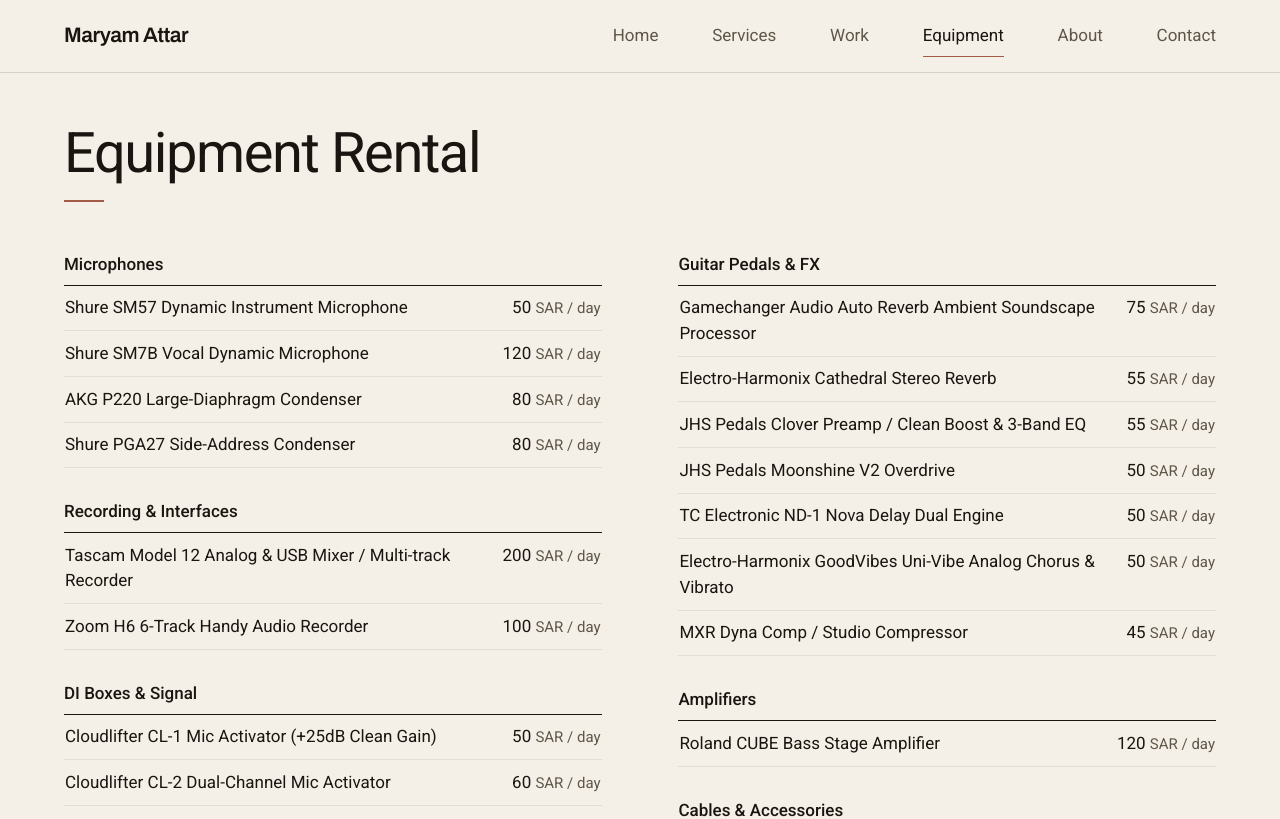
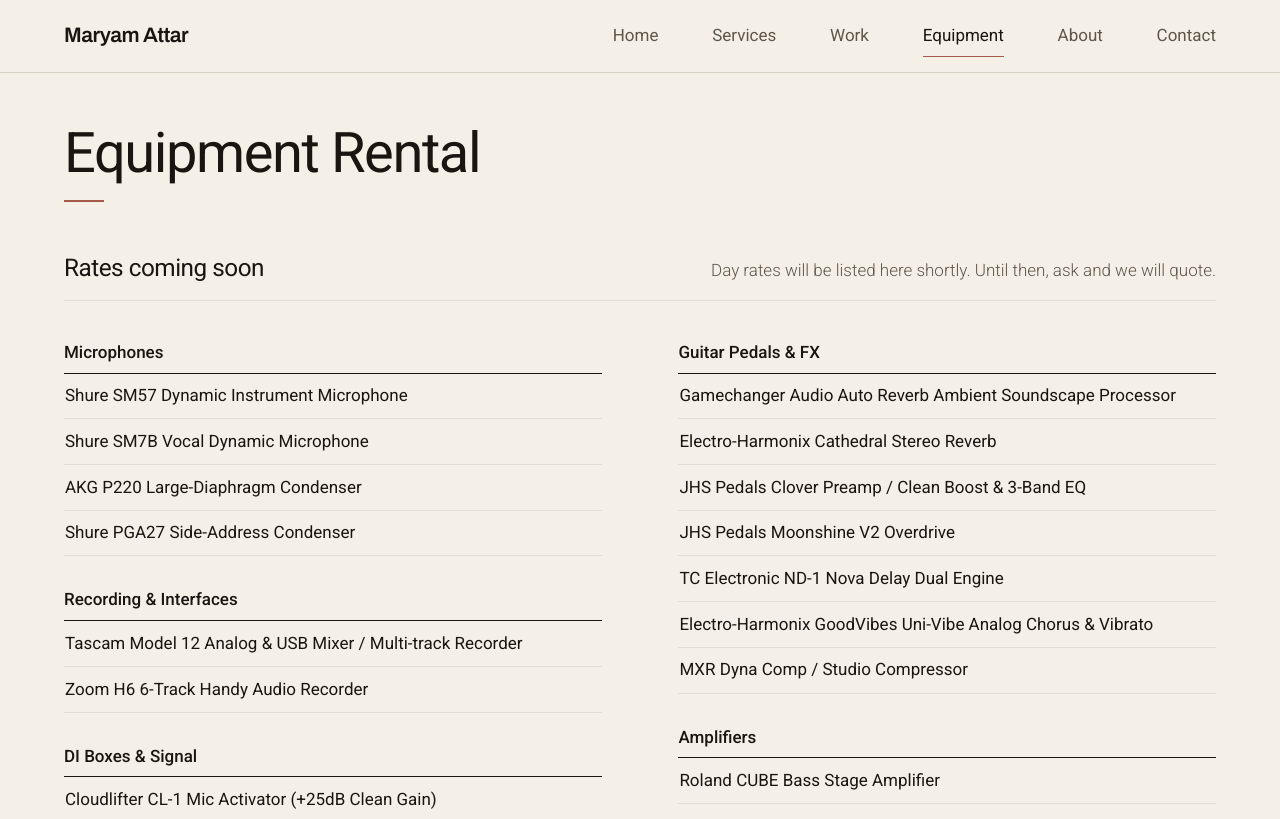
Before and after one commit to mattar23/Mix-Website, a Next.js app: page /equipment in a window 1280 px wide. Shown: the top 819 px of the page. Built offline with nearby package versions, Linux system fonts and the light colour scheme; no server answers.

Commit message:
Hold back equipment rates behind a coming soon note

```diff
--- a/src/app/equipment/page.tsx
+++ b/src/app/equipment/page.tsx
@@ -1,16 +1,16 @@
 import { Metadata } from 'next';
 import Link from 'next/link';
-import { EQUIPMENT_INVENTORY, RENTAL_TERMS } from '@/data/equipment';
+import { EQUIPMENT_INVENTORY, RATES_PUBLISHED, RENTAL_TERMS } from '@/data/equipment';
 import { siteConfig } from '@/config/site';
 
 export const metadata: Metadata = {
   title: 'Audio equipment rental in Jeddah',
   description:
-    'Microphones, recorders, DI boxes, pedals, and amplifiers for hire in Jeddah, Saudi Arabia. Shure SM7B and SM57, Tascam Model 12, Cloudlifter, Radial. Day rates in riyals, terms published in full.',
+    'Microphones, recorders, DI boxes, pedals, and amplifiers for hire in Jeddah, Saudi Arabia. Shure SM7B and SM57, Tascam Model 12, Cloudlifter, Radial. Rates coming soon, terms published in full.',
   alternates: { canonical: `${siteConfig.url}/equipment` },
   openGraph: {
     title: 'Audio equipment rental in Jeddah | Maryam Attar',
-    description: 'Studio and field recording gear for hire in Jeddah, with day rates.',
+    description: 'Studio and field recording gear for hire in Jeddah.',
     url: `${siteConfig.url}/equipment`,
     images: [
       {
@@ -47,6 +47,14 @@
 
       {/* One rate per row: the day rate. Longer periods are quoted on request. */}
       <section className="wrap step-b">
+        {!RATES_PUBLISHED && (
+          <p className="sheet-note">
+            <span className="sheet-note__head">Rates coming soon</span>
+            <span className="prose prose-fine">
+              Day rates will be listed here shortly. Until then, ask and we will quote.
+            </span>
+          </p>
+        )}
         <div className="sheets">
           {groups.map(({ category, items }) => (
             <table className="sheet" key={category}>
@@ -57,9 +65,11 @@
                     <th scope="row" className="sheet__name">
                       {item.brand} {item.name}
                     </th>
-                    <td className="sheet__rate">
-                      {item.dayRateSAR} <span className="sheet__unit">SAR / day</span>
-                    </td>
+                    {RATES_PUBLISHED && (
+                      <td className="sheet__rate">
+                        {item.dayRateSAR} <span className="sheet__unit">SAR / day</span>
+                      </td>
+                    )}
                   </tr>
                 ))}
               </tbody>
--- a/src/app/globals.css
+++ b/src/app/globals.css
@@ -388,6 +388,19 @@
 .sheet__unit { font-size: var(--t-fine); color: var(--ink-2); }
 
 @media (max-width: 900px) { .sheets { columns: 1; } }
+
+/* Stands in for the rate column until the rates are published. */
+.sheet-note {
+  display: flex;
+  flex-wrap: wrap;
+  justify-content: space-between;
+  align-items: baseline;
+  gap: 0.5rem 2rem;
+  padding-bottom: 1rem;
+  margin-bottom: 2.5rem;
+  border-bottom: 1px solid var(--rule-soft);
+}
+.sheet-note__head { font-size: var(--t-sub); letter-spacing: -0.02em; line-height: 1.2; }
 
 /* A section that opens on request, for reading that most visitors skip. */
 .fold { margin-top: 2rem; border-top: 1px solid var(--rule-soft); }
--- a/src/app/page.tsx
+++ b/src/app/page.tsx
@@ -4,6 +4,7 @@
 import { asset } from '@/lib/asset';
 import { SERVICES } from '@/data/services';
 import { ARTIST_INFO } from '@/data/bio';
+import { RATES_PUBLISHED } from '@/data/equipment';
 
 const ENTRIES = [
   ...SERVICES.map((s) => ({
@@ -16,7 +17,7 @@
     title: 'Equipment Rental',
     body: 'A selection of audio equipment available for short and long term rental.',
     href: '/equipment',
-    cta: 'See the rates',
+    cta: RATES_PUBLISHED ? 'See the rates' : 'See the equipment',
   },
 ];
 
--- a/src/components/JsonLd.tsx
+++ b/src/components/JsonLd.tsx
@@ -1,6 +1,6 @@
 import React from 'react';
 import { siteConfig } from '@/config/site';
-import { EQUIPMENT_INVENTORY } from '@/data/equipment';
+import { EQUIPMENT_INVENTORY, RATES_PUBLISHED } from '@/data/equipment';
 import { SERVICES } from '@/data/services';
 
 // Two graphs: the person, and the practice as a local business with its
@@ -72,6 +72,7 @@
           name: 'Equipment hire, Jeddah',
           itemListElement: EQUIPMENT_INVENTORY.map((gear) => ({
             '@type': 'Offer',
+            ...(RATES_PUBLISHED ? {
               priceCurrency: 'SAR',
               price: gear.dayRateSAR,
               priceSpecification: {
@@ -80,6 +81,7 @@
                 priceCurrency: 'SAR',
                 unitText: 'DAY',
               },
+            } : {}),
             availability: 'https://schema.org/InStock',
             itemOffered: {
               '@type': 'Product',
--- a/src/data/equipment.ts
+++ b/src/data/equipment.ts
@@ -16,6 +16,11 @@
   image?: string;
   highlight?: boolean;
 }
+
+// Off while Maryam settles her prices: the rate sheet then lists the gear
+// without a rate column and says the rates are coming soon, and the
+// structured data leaves the prices out. Turn on to publish the day rates.
+export const RATES_PUBLISHED = false;
 
 export const EQUIPMENT_INVENTORY: EquipmentItem[] = [
   // MICROPHONES
```
Lines whose indentation alone changed are shown as unchanged.
